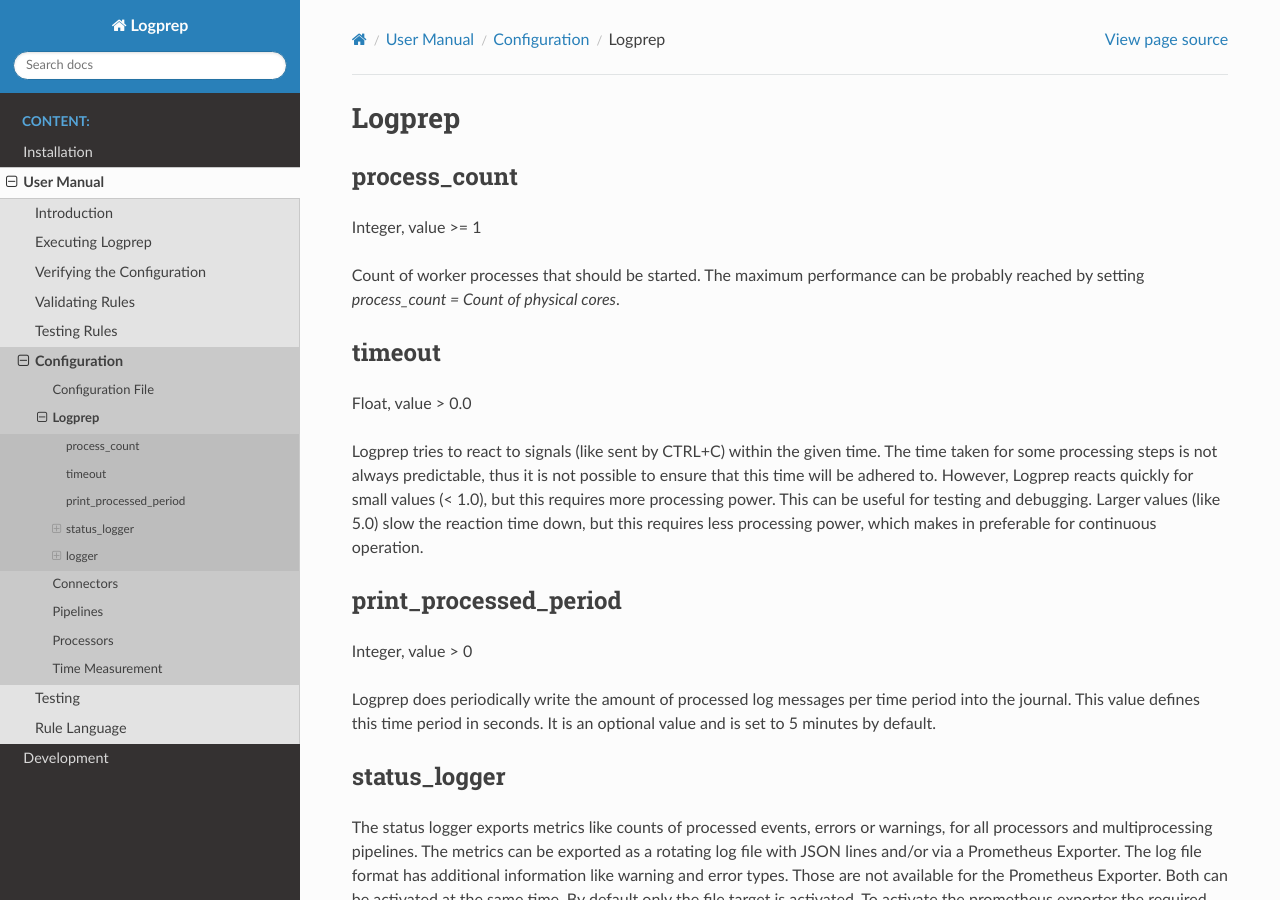
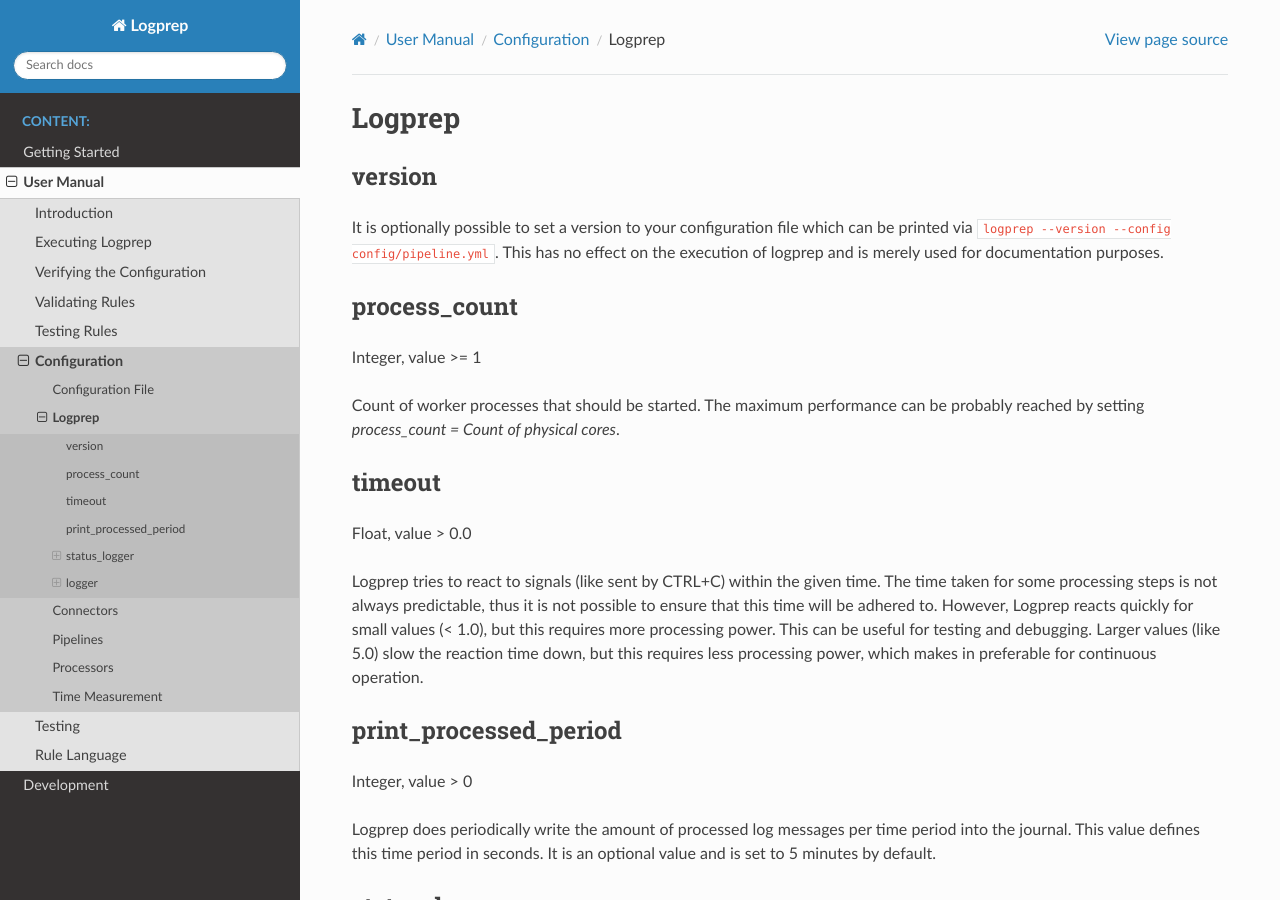
Before and after one commit to fkie-cad/Logprep, a Sphinx documentation site: the page built from doc/source/user_manual/configuration/logprep.rst, in a window 1280 px wide and 900 px high. Built offline with Sphinx 7.4.7 and the Read the Docs theme 2.0.0, drawn with Linux system fonts in a browser that asks for light colours.

Commit message:
Print logprep version via --version argument
Adds the changes to the documentation

```diff
--- a/doc/source/index.rst
+++ b/doc/source/index.rst
@@ -6,7 +6,7 @@
    :maxdepth: 2
    :caption: Content:
 
-   installation
+   getting_started
    user_manual/index
    development/index
 
--- a/doc/source/user_manual/configuration/index.rst
+++ b/doc/source/user_manual/configuration/index.rst
@@ -1,3 +1,5 @@
+.. _configuration:
+
 =============
 Configuration
 =============
--- a/doc/source/user_manual/configuration/logprep.rst
+++ b/doc/source/user_manual/configuration/logprep.rst
@@ -1,6 +1,13 @@
 =======
 Logprep
 =======
+
+version
+=======
+
+It is optionally possible to set a version to your configuration file which can be printed via
+:code:`logprep --version --config config/pipeline.yml`.
+This has no effect on the execution of logprep and is merely used for documentation purposes.
 
 process_count
 =============
```
Also changed, not shown: README.md (+2 -2 lines), doc/source/getting_started.rst (added, +63 -0 lines), doc/source/installation.rst (deleted, +0 -33 lines), 1 other file.
